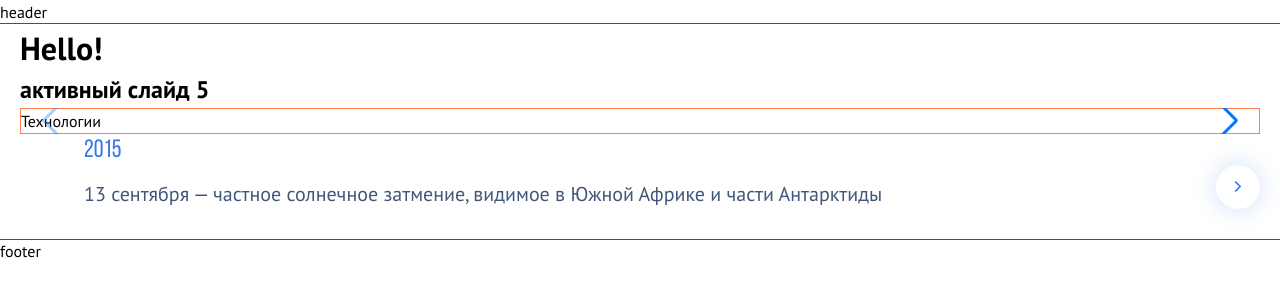
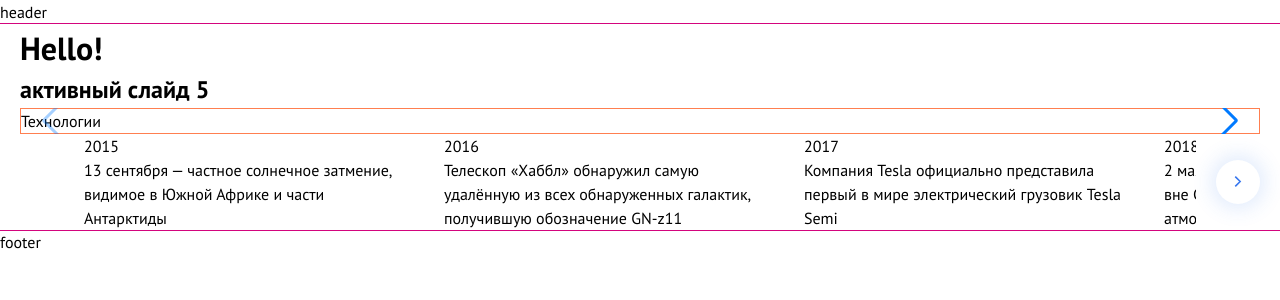
Before and after one commit to elkirillova/only_test, a React app: page / in a window 1280 px wide. Shown: the top 300 px of the page. Built offline with nearby package versions, Linux system fonts and the light colour scheme.

Commit message:
styles: fix slider styles

```diff
--- a/src/components/TimeLineSlider/TimeLineSlider.scss
+++ b/src/components/TimeLineSlider/TimeLineSlider.scss
@@ -27,7 +27,7 @@
 }
 
 .timeline-event-slider {
-	&__slide {
+	&__slide.swiper-slide {
 		width: 166px;
 		height: auto;
 
@@ -106,7 +106,7 @@
 				width: 8px;
 				height: 12px;
 				background-color: $color-blue;
-				mask-image: url('/icons/arrow.svg');
+				mask-image: url('../assets/icons/arrow.svg');
 				mask-repeat: no-repeat;
 				mask-position: center;
 				mask-size: contain;
```
Also changed, not shown: src/assets/icons/arrow.svg (renamed from public/icons/arrow.svg).
